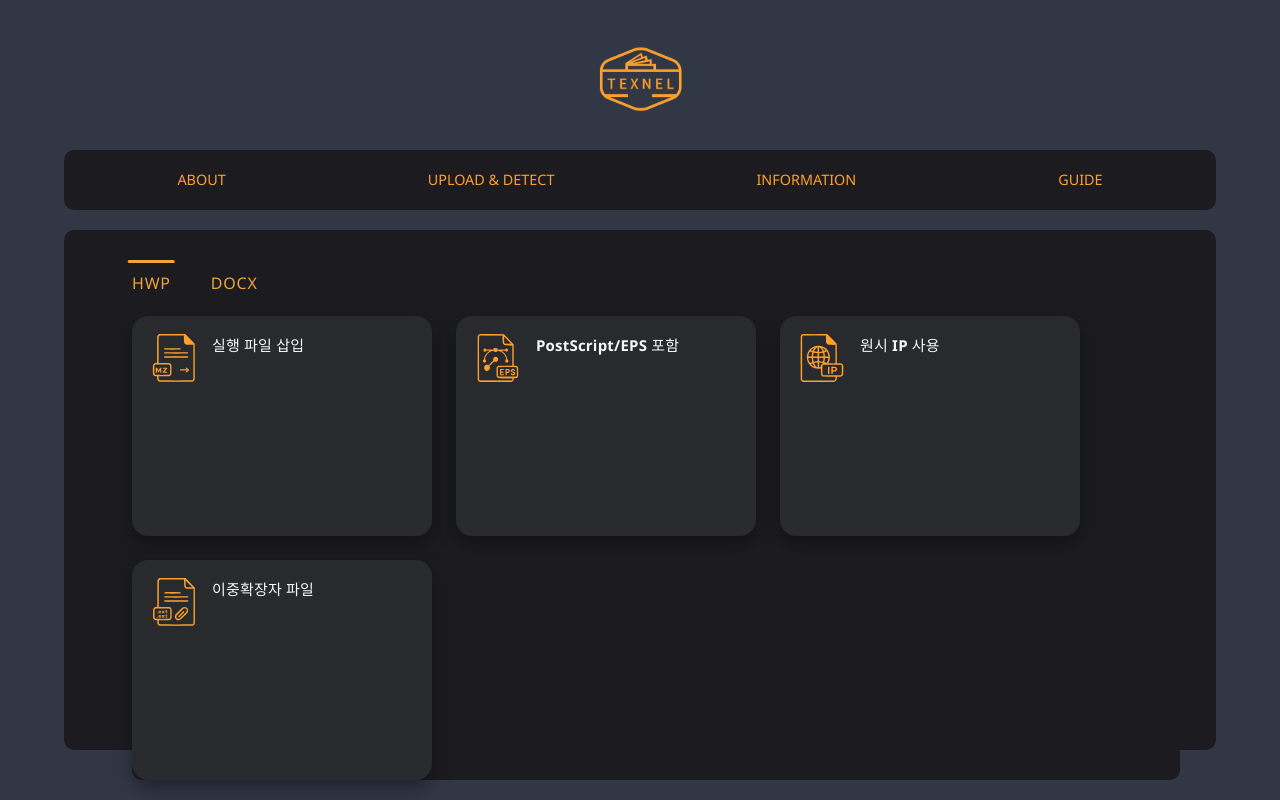
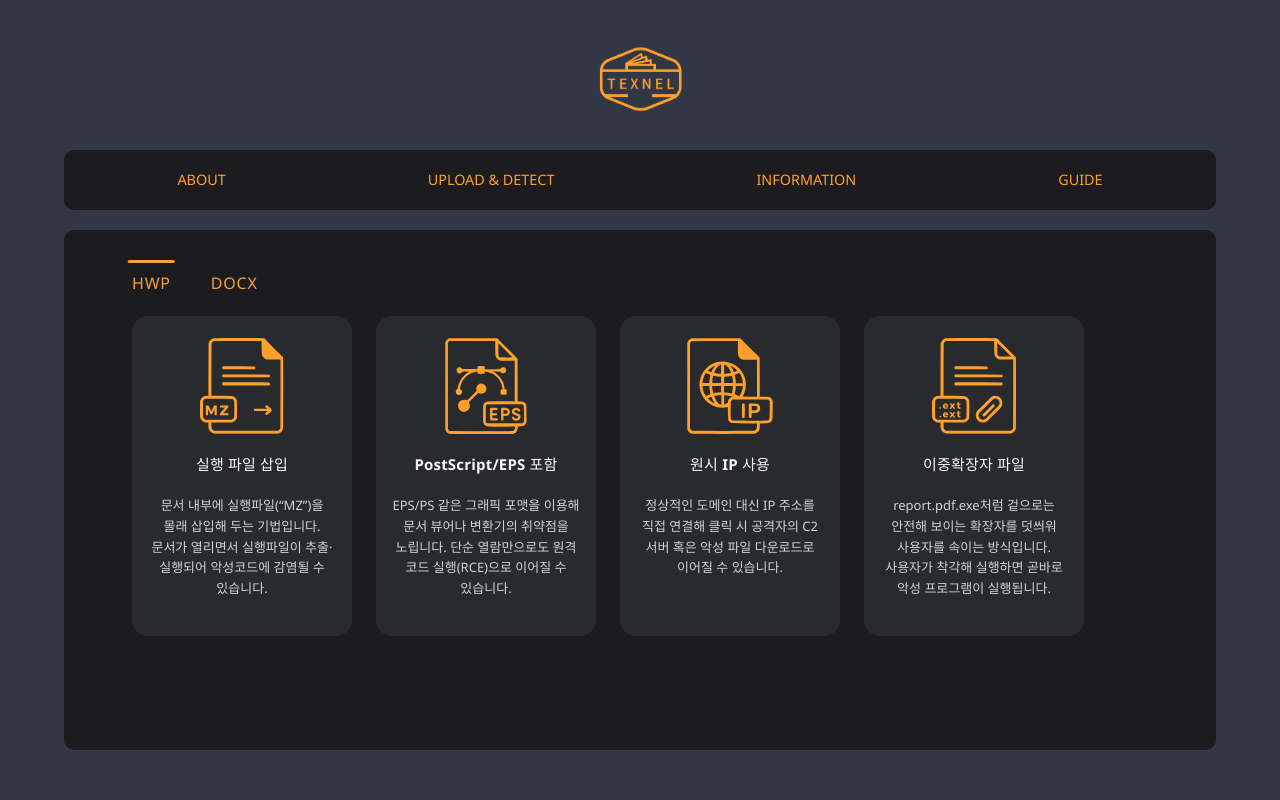
Before and after one commit to exyKim/Texnel, a React (Vite) app: page /#/ in a window 1280 px wide. Both pictures are taken after a click on the button "Next". Built offline with nearby package versions, Linux system fonts and the light colour scheme.

Commit message:
mod: UI 수정

```diff
--- a/src/component/AboutBox.jsx
+++ b/src/component/AboutBox.jsx
@@ -1,7 +1,8 @@
 import React from "react";
 import "../styles/AboutBox.css";
 
-export default function AboutBox({ icon, title, subtitle, children }) {
+export default function AboutBox({ icon, title, subtitle, description, order, children }) {
+  const desc = description ?? children; // description 우선, 없으면 children 사용
   return (
     <div className="about-box">
       <div className="about-box__icon">
@@ -10,7 +11,7 @@ export default function AboutBox({ icon, title, subtitle, children }) {
       <div className="about-box__text">
         {title && <h4 className="about-box__title">{title}</h4>}
         {subtitle && <div className="about-box__subtitle">{subtitle}</div>}
-        {children && <p className="about-box__desc">{children}</p>}
+        {desc && <p className="about-box__desc">{desc}</p>}
       </div>
     </div>
   );
--- a/src/pages/About.jsx
+++ b/src/pages/About.jsx
@@ -49,7 +49,6 @@ export default function About() {
             DOCX
           </button>
         </div>
-
 
         {!showDetails && (
           <div className="about-inner">
@@ -126,51 +125,59 @@ export default function About() {
 
         {/* ===== 상세 카드 모드 (Box 내부 요소 갈아끼움) ===== */}
         {showDetails && activeTab === 'hwp' && (
-          <div className="about-grid">
+          <div className="about-grid about-grid--hwp">
             <AboutBox
+              order={1}
               icon={HwpMz}
               title="실행 파일 삽입"
-              description="문서 내부에 실행파일('MZ')을 몰래 삽입해 두는 기법. 문서가 열리며 추출·실행되어 감염으로 이어질 수 있음."
+              description="문서 내부에 실행파일(“MZ”)을 몰래 삽입해 두는 기법입니다. 문서가 열리면서 실행파일이 추출·실행되어 악성코드에 감염될 수 있습니다."
             />
             <AboutBox
+              order={2}
               icon={HwpEps}
               title="PostScript/EPS 포함"
-              description="EPS/PS 그래픽 포맷의 취약점 악용. 단순 열람만으로도 원격 코드 실행(RCE) 발생 가능."
+              description="EPS/PS 같은 그래픽 포맷을 이용해 문서 뷰어나 변환기의 취약점을 노립니다. 단순 열람만으로도 원격 코드 실행(RCE)으로 이어질 수 있습니다."
             />
             <AboutBox
+              order={3}
               icon={HwpIp}
               title="원시 IP 사용"
-              description="도메인 대신 원시 IP 직접 연결로 C2 통신/악성 다운로드 유도."
+              description="정상적인 도메인 대신 IP 주소를 직접 연결해 클릭 시 공격자의 C2 서버 혹은 악성 파일 다운로드로 이어질 수 있습니다."
             />
             <AboutBox
+              order={4}
               icon={HwpEx}
               title="이중확장자 파일"
-              description="report.pdf.exe처럼 겉 확장자로 속여 사용자 실행 유도."
+              description="report.pdf.exe처럼 겉으로는 안전해 보이는 확장자를 덧씌워 사용자를 속이는 방식입니다. 사용자가 착각해 실행하면 곧바로 악성 프로그램이 실행됩니다."
             />
           </div>
         )}
 
         {showDetails && activeTab === 'docx' && (
-          <div className="about-grid">
+          <div className="about-grid about-grid--docx">
             <AboutBox
+              order={1}
               icon={DocFile}
               title="외부 파일 참조"
-              description="원격 서버에서 템플릿/파일을 불러와 실행하는 기법."
+              description="문서가 열릴 때 원격 서버에서 악성 템플릿을 불러와 실행하는 방식입니다. 사용자는 눈치채기 어렵습니다."
             />
             <AboutBox
+              order={2}
               icon={DocPs}
               title="명령 실행 키워드 포함"
-              description="powershell, cmd 등 실행 키워드가 문서 내부에 숨어 실행을 유도."
+              description="powershell, cmd 같은 명령어가 문서 내부에 숨어있어, 추가 다운로드나 시스템 제어를 시도할 수 있습니다."
             />
             <AboutBox
+              order={3}
               icon={DocDdt}
-              title="DDE/DDEAUTO"
-              description="DDEAUTO 코드 삽입을 통해 다른 프로그램 자동 실행 유도."
+              title="DDEAUTO 코드 삽입"
+              description="DDE(데이터 교환 방식 중 하나) 기능을 악용해 다른 프로그램을 자동 실행하게 만듭니다."
             />
             <AboutBox
+              order={4}
               icon={DocVba}
               title="매크로 포함"
-              description="문서 내 VBA 코드로 악성 동작 수행. 자동실행 매크로 악용."
+              description="매크로 코드가 문서에 포함되어 있어, 문서를 열자마자 자동 실행으로 악성 스크립트를 수행할 수 있습니다."
             />
           </div>
         )}
--- a/src/pages/Upload&Detect.jsx
+++ b/src/pages/Upload&Detect.jsx
@@ -498,7 +498,6 @@ const subscribeIpcProgress = () => {
                     <div key={det.id} className="dd-card">
                       <div className="dd-badge">DETECTED ERROR {det.id}. {det.type}</div>
                       <div className="dd-keyword">KEYWORD : {det.keyword}</div>
-                      <p>{det.summary}</p>
                     </div>
                   ))}
               </div>
--- a/src/styles/AboutBox.css
+++ b/src/styles/AboutBox.css
@@ -1,36 +1,46 @@
 /* 카드 컨테이너 (고정 크기) */
 .about-box {
-  width: 300px;              /* 고정 */
-  height: 220px;             /* 고정 */
+  width: 220px;              /* 고정 */
+  height: 320px;             /* 고정 */
   background: #282A2E;       /* 요청 색상 */
   border-radius: 16px;
-  padding: 18px;
-  display: flex;
-  gap: 14px;
+  padding: 16px;               /* 패딩 살짝 감소 */
+  /* 레이아웃: 세로 정렬 */
+  display: flex;               /* 그리드 -> 플렉스(세로) */
+  flex-direction: column;
+  align-items: center;         /* 가운데 정렬 */
+  justify-content: flex-start;
+  gap: 12px;
   color: #cfcfcf;
-  box-shadow: 0 8px 18px rgba(0,0,0,0.35);
 }
 
 /* 호버 살짝 띄우기(선택) */
 .about-box:hover {
   transform: translateY(-2px);
-  box-shadow: 0 10px 22px rgba(0,0,0,0.45);
   transition: transform .16s ease, box-shadow .16s ease;
 }
 
 /* 아이콘 영역 */
+.about-box__icon {
+  /* 그리드 관련 제거, 가운데 배치 */
+  margin: 6px auto 8px;
+}
 .about-box__icon img {
-  width: 48px;
-  height: 48px;
+  width: 96px;                 /* 88 -> 96 */
+  height: 96px;
   display: block;
+  object-fit: contain;            /* SVG 내부 마진 차이 보정 */
 }
 
 /* 텍스트 영역 */
 .about-box__text {
+  /* 그리드 관련 제거 */
+  width: 100%;
+  text-align: center;          /* 제목/본문 가운데 정렬 */
   display: flex;
   flex-direction: column;
-  gap: 6px;
-  overflow: hidden; /* 긴 텍스트 대비 */
+  gap: 8px;
+  overflow: hidden;
 }
 
 /* 제목/부제/본문 */
@@ -40,6 +50,7 @@
   font-weight: 700;
   color: #f7f7f7;
   letter-spacing: .2px;
+  line-height: 1.4;               /* 한글 기준 행간 통일 */
 }
 
 .about-box__subtitle {
@@ -48,19 +59,46 @@
 }
 
 .about-box__desc {
-  margin: 6px 0 0;
+  margin: 0;                   /* 기본 top margin 제거 (중복 방지) */
   font-size: 13px;
   line-height: 1.6;
   color: #cfd3d8;
   display: -webkit-box;
-  -webkit-line-clamp: 4;      /* 고정 높이 안에서 4줄까지만 표시 */
   -webkit-box-orient: vertical;
   overflow: hidden;
+  -webkit-line-clamp: 5;          /* 한글/영문 섞여도 높이 통일 */
+  word-break: keep-all;           /* 한글 단어 중간 줄바꿈 방지 */
+  overflow-wrap: anywhere;        /* 긴 영문/URL 강제 줄바꿈 허용 */
+  line-break: auto;               /* 동아시아 줄바꿈 규칙 */
+}
+
+/* 제목/부제 다음에 오는 본문만 간격 확대 */
+.about-box__title + .about-box__desc,
+.about-box__subtitle + .about-box__desc {
+  margin-top: 12px;            /* 제목 내용 사이 간격 증가 */
 }
 
 /* 그리드(부모 레이아웃) – 4개 배치용 */
 .about-grid {
-  display: flex;
-  flex-wrap: wrap;
+  display: grid;
+  grid-template-columns: repeat(4, 220px) !important; /* 한 줄 고정, About.jsx 인라인 스타일 무시 */
   gap: 24px;
+  justify-content: start;
 }
+
+/* DOCX 카드 전용 보정: HWP와 시각적으로 동일하게 */
+.about-grid--docx .about-box__icon img {
+  transform: scale(1.08); /* DOCX 아이콘 내부 여백 보정 */
+}
+
+.about-grid--docx .about-box__title {
+  line-height: 1.4;
+  letter-spacing: .2px;
+  font-weight: 700;
+}
+
+/* 필요 시 DOCX 본문도 동일 줄수로 고정 (이미 동일하지만 안전하게 명시) */
+.about-grid--docx .about-box__desc {
+  -webkit-line-clamp: 5;
+  word-break: keep-all;
+}
--- a/src/styles/Upload.css
+++ b/src/styles/Upload.css
@@ -277,7 +277,8 @@
   grid-template-columns: 260px 1fr;
   gap: 1rem;
   min-height: 300px;
-  max-height: 24rem;
+  height: 24rem;                 /* 고정 높이로 내부 스크롤 유도 */
+  /* max-height: 24rem; */       /* 고정 높이로 대체 */
   overflow: hidden;
 }
 .dd-left {
@@ -286,8 +287,9 @@
   padding: 1rem;
   display: flex;
   flex-direction: column;
-  height: 22rem;
-  min-height: 30rem;
+  height: 100%;
+  max-height: 100%;
+  min-height: 0;
   overflow: hidden;
 }
 .dd-left h3 {
@@ -298,10 +300,18 @@
 .dd-left ul {
   list-style: none;
   margin: 0; padding: 0;
-  max-height: 100%;
-  overflow-y: auto;
-  flex: 1 1 auto;
+  flex: 1 1 0;                   /* 남은 공간 모두 차지 + 축소 허용 */
+  min-height: 0;                 /* flex 아이템 내부 스크롤 허용 */
+  max-height: none;              /* 100% 제한 제거 */
+  overflow-y: auto;              /* 리스트 내부 스크롤 */
+  scrollbar-gutter: stable;
+  -ms-overflow-style: auto;      /* IE/Edge(레거시) */
+  scrollbar-width: thin;         /* Firefox */
 }
+/* WebKit 스크롤바 스타일 */
+.dd-left ul::-webkit-scrollbar { width: 6px; }
+.dd-left ul::-webkit-scrollbar-thumb { background: #555; border-radius: 3px; }
+.dd-left ul::-webkit-scrollbar-track { background: transparent; }
 .dd-left li {
   padding: 0.6rem 0.8rem;
   border-radius: 8px;
```
